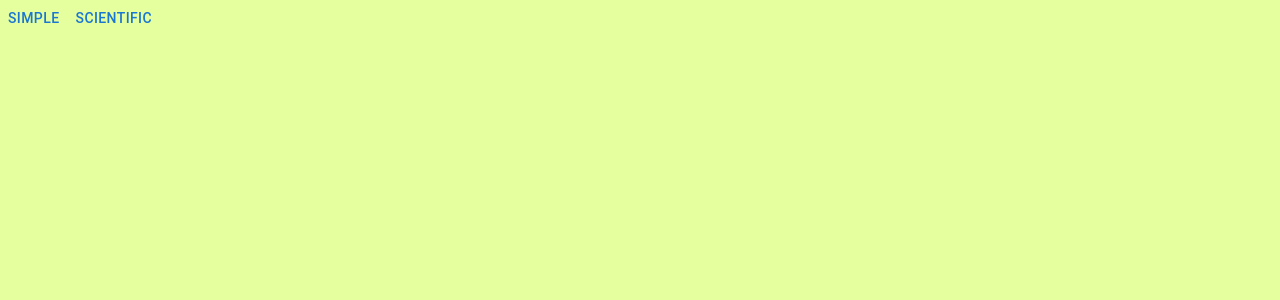
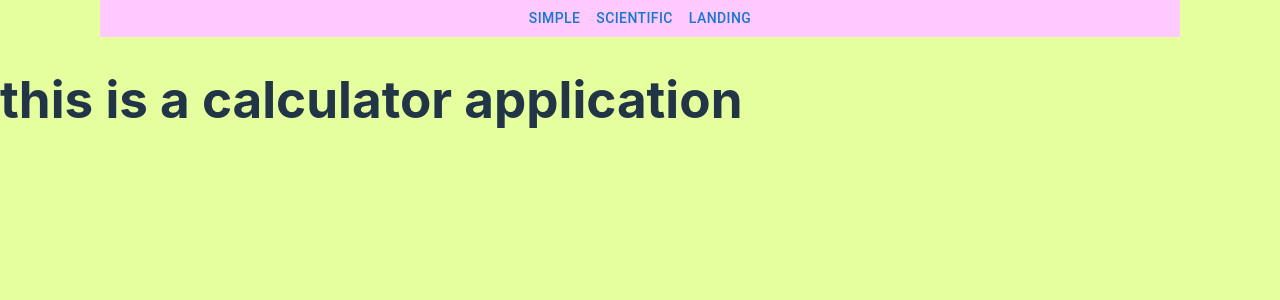
Before and after one commit to divy1607/simple-calculator-app, a React (Vite) app in the folder client/frontend/: page / in a window 1280 px wide. Before the commit this address had no page. Shown: the top 300 px of the page. Built offline with nearby package versions, Linux system fonts and the light colour scheme.

Commit message:
added landing page

```diff
--- a/client/frontend/src/App.jsx
+++ b/client/frontend/src/App.jsx
@@ -10,6 +10,7 @@ import axios from 'axios';
 import Appbar from './components/Appbar.jsx';
 import Scientific from './components/Scientific.jsx';
 import Simple from './components/Simple.jsx';
+import Landing from './components/Landing.jsx';
 import { BrowserRouter as Router, Routes, Route } from 'react-router-dom';
 
 function App() {
@@ -27,6 +28,7 @@ function App() {
           <Routes>
             <Route path = {"/simple"} element={<Simple/>}></Route>
             <Route path = {"/scientific"} element={<Scientific />}></Route>
+            <Route path = {"/"} element = {<Landing/>}></Route>
           </Routes>
       </Router>
     </div>
--- a/client/frontend/src/components/Appbar.jsx
+++ b/client/frontend/src/components/Appbar.jsx
@@ -4,19 +4,37 @@ import { useNavigate } from "react-router-dom"
 function Appbar() {
     const navigate = useNavigate();
 
-return <div>
+    return <div style={{
+        display: "flex",
+        marginLeft:100,
+        marginRight:100,
+        justifyContent: " center",
+        backgroundColor: "#ffcaff"
+    }}>
+
         <Button
             onClick={() => {
                 navigate("/simple")
             }}>
             simple
         </Button>
+
         <Button
             onClick={() => {
                 navigate("/scientific")
             }}>
             scientific
         </Button>
+
+        <Button
+        onClick={()=>{
+            navigate("/")
+        }}
+        >
+            landing
+        </Button>
+
+
     </div>
 }
 
--- /dev/null
+++ b/client/frontend/src/components/Landing.jsx
@@ -0,0 +1,6 @@
+function Landing (){
+
+    return <h1>this is a calculator application</h1>
+}
+
+export default Landing
--- a/client/frontend/src/components/Scientific.jsx
+++ b/client/frontend/src/components/Scientific.jsx
@@ -13,7 +13,6 @@ import { Checkbox } from "@mui/material";
 
 function Scientific() {
     const [num, setNum] = useState('');
-
     const [result, setResult] = useState('');
     const [func, setFunc] = useState(null);
     const [checked, setChecked] = useState(false);
@@ -49,18 +48,18 @@ function Scientific() {
                             setFunc(e.target.value);
                         }}
                     >
+
+                        <MenuItem value="invsine">arcsin(x)</MenuItem>
+                        <MenuItem value="invcosine">arccos(x)</MenuItem>
+                        <MenuItem value="invtan">arctan(x)</MenuItem>
+                        <MenuItem value="natlog">ln(x)</MenuItem>
                         <MenuItem value="sine">sin(x)</MenuItem>
                         <MenuItem value="cosine">cos(x)</MenuItem>
                         <MenuItem value="tan">tan(x)</MenuItem>
                         <MenuItem value="exp">e^x</MenuItem>
                         <MenuItem value="log">log(x)</MenuItem>
-                        <MenuItem value="invsine">arcsin(x)</MenuItem>
-                        <MenuItem value="invcosine">arccos(x)</MenuItem>
-                        <MenuItem value="invtan">arctan(x)</MenuItem>
-                        <MenuItem value="natlog">ln(x)</MenuItem>
                     </Select>
                 </FormControl>
-
                 <br />
                 <br />
 
@@ -104,10 +103,11 @@ function Scientific() {
                     onChange={(e) => {
                         setChecked(e.target.checked)
                     }}
+                    inputProps={{ 'aria-label': 'controlled' }}
                 />} label="inv" />
             </Card>
         </div>
-        <div style = {{
+        <div style={{
             display: "flex",
             justifyContent: "center",
         }}>
--- a/client/frontend/src/components/landing.jsx
+++ /dev/null
@@ -1,3 +0,0 @@
-function Landing (){
-    <h1>this is a calculator application</h1>
-}
```
Lines whose indentation alone changed are shown as unchanged.
